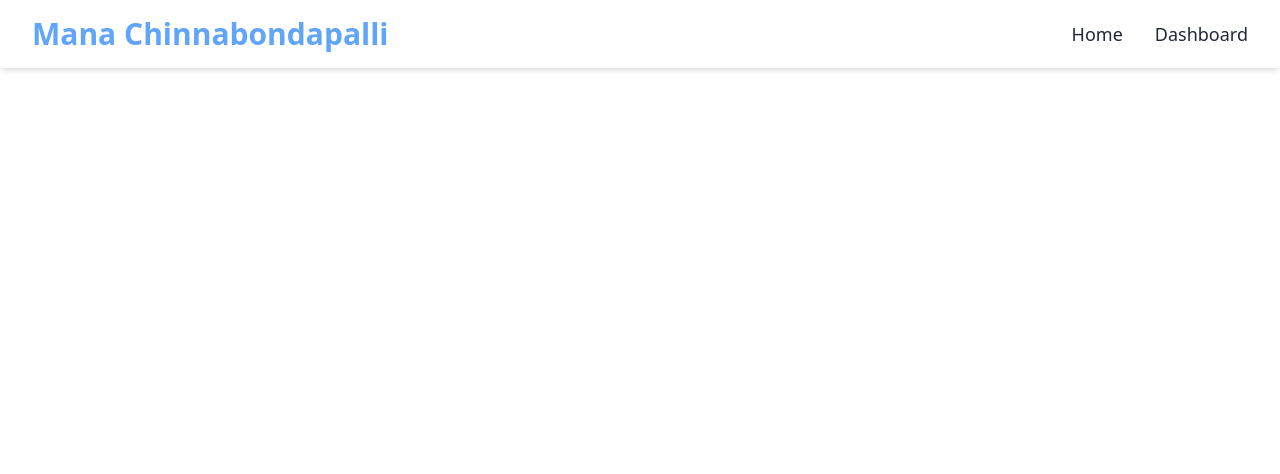
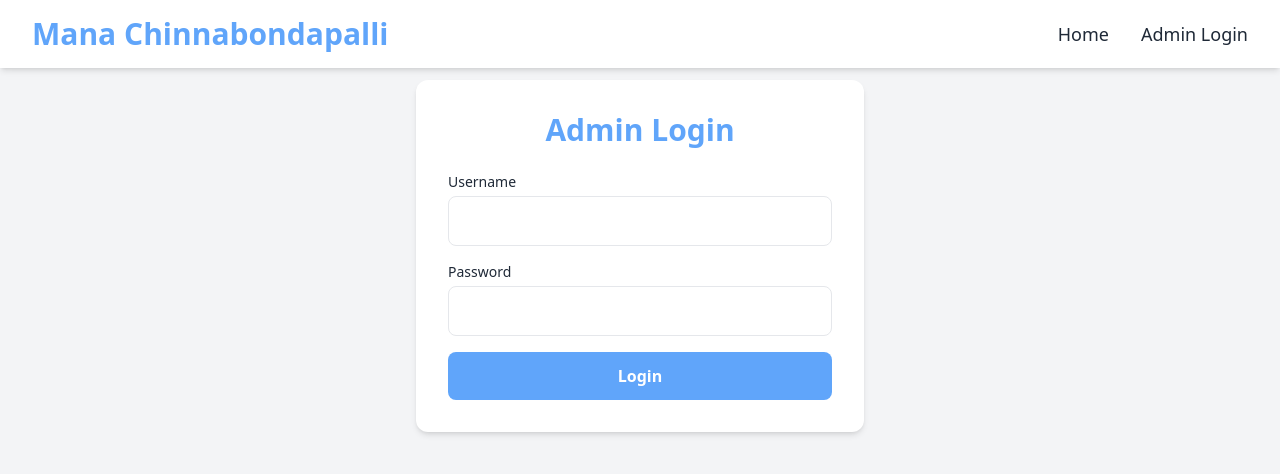
Before and after one commit to sampath112/village_app_frontend, a React (Create React App) app: page /admin in a window 1280 px wide. Shown: the top 474 px of the page. Built offline with nearby package versions, Linux system fonts and the light colour scheme.

Commit message:
after lohin

```diff
--- a/src/App.js
+++ b/src/App.js
@@ -1,18 +1,35 @@
-import { BrowserRouter as Router, Routes, Route } from 'react-router-dom';
+import { BrowserRouter as Router, Routes, Route, Navigate } from 'react-router-dom';
+import { AuthProvider } from './context/AuthContext';
 import Navbar from './components/Navbar';
 import Home from './pages/Home';
 import DashboardPage from './pages/DashboardPage';
-import './App.css';
+import AdminLogin from './components/AdminLogin';
+import { useAuth } from './context/AuthContext';
+
+const ProtectedRoute = ({ children }) => {
+  const { isAuthenticated } = useAuth();
+  return isAuthenticated ? children : <Navigate to="/admin" />;
+};
 
 function App() {
   return (
+    <AuthProvider>
       <Router>
         <Navbar />
         <Routes>
           <Route path="/" element={<Home />} />
-        <Route path="/dashboard" element={<DashboardPage />} />
+          <Route path="/admin" element={<AdminLogin />} />
+          <Route
+            path="/dashboard"
+            element={
+              <ProtectedRoute>
+                <DashboardPage />
+              </ProtectedRoute>
+            }
+          />
         </Routes>
       </Router>
+    </AuthProvider>
   );
 }
 
--- a/src/components/AdminLogin.jsx
+++ b/src/components/AdminLogin.jsx
@@ -1,17 +1,17 @@
-import { useState, useContext } from 'react';
+import { useState } from 'react';
 import { useNavigate } from 'react-router-dom';
 import axios from 'axios';
-import { AuthContext } from '../context/AuthContext';
+import { useAuth } from '../context/AuthContext';
 
 function AdminLogin() {
   const [formData, setFormData] = useState({ username: '', password: '' });
-  const { login } = useContext(AuthContext);
+  const { login } = useAuth();
   const navigate = useNavigate();
 
   const handleSubmit = async (e) => {
     e.preventDefault();
     try {
-      const res = await axios.post('https://app-backend-apho.onrender.com/api/auth/login', formData);
+      const res = await axios.post('http://localhost:8000/api/auth/login', formData);
       login(res.data.token);
       navigate('/dashboard');
     } catch (err) {
@@ -19,40 +19,41 @@ function AdminLogin() {
     }
   };
 
-  const handleChange = (e) => {
-    setFormData({ ...formData, [e.target.name]: e.target.value });
-  };
-
   return (
-    <div className="container mx-auto p-6">
+    <div className="min-h-screen bg-neutral py-20 px-4">
+      <div className="max-w-md mx-auto bg-white rounded-xl shadow-md p-8">
         <h2 className="text-3xl font-bold text-primary mb-6 text-center">Admin Login</h2>
-      <form onSubmit={handleSubmit} className="max-w-sm mx-auto bg-white p-8 rounded-lg shadow-lg">
-        <div className="mb-4">
-          <label className="block text-gray-700">Username</label>
+        <form onSubmit={handleSubmit} className="space-y-4">
+          <div>
+            <label className="block text-sm font-medium text-text mb-1">Username</label>
             <input
               type="text"
               name="username"
               value={formData.username}
-            onChange={handleChange}
-            className="w-full p-2 border rounded"
+              onChange={(e) => setFormData({...formData, username: e.target.value})}
+              className="w-full px-4 py-3 border border-gray-200 rounded-lg focus:outline-none focus:ring-2 focus:ring-accent"
               required
             />
           </div>
-        <div className="mb-4">
-          <label className="block text-gray-700">Password</label>
+          <div>
+            <label className="block text-sm font-medium text-text mb-1">Password</label>
             <input
               type="password"
               name="password"
               value={formData.password}
-            onChange={handleChange}
-            className="w-full p-2 border rounded"
+              onChange={(e) => setFormData({...formData, password: e.target.value})}
+              className="w-full px-4 py-3 border border-gray-200 rounded-lg focus:outline-none focus:ring-2 focus:ring-accent"
               required
             />
           </div>
-        <button type="submit" className="w-full bg-primary text-white p-2 rounded hover:bg-indigo-700">
+          <button
+            type="submit"
+            className="w-full bg-primary text-white font-bold py-3 rounded-lg hover:bg-blue-600 transition-all"
+          >
             Login
           </button>
         </form>
+      </div>
     </div>
   );
 }
--- a/src/components/Dashboard.jsx
+++ b/src/components/Dashboard.jsx
@@ -1,6 +1,7 @@
 import { useState, useEffect } from 'react';
 import axios from 'axios';
 import ProfileCard from './ProfileCard';
+import { useAuth } from '../context/AuthContext'; // Add this import with correct path
 
 function Dashboard() {
   const [profiles, setProfiles] = useState([]);
@@ -14,42 +15,33 @@ function Dashboard() {
     'Below 10th', '10th Pass', 'Intermediate', 'TTC', 'ITI', 'ITI+Apprenticeship',
     'Diploma', 'B.Tech', 'B.Sc', 'B.Com', 'B.Ed', 'Other Degree', 'MA', 'M.Com', 'M.Tech'
   ];
-
+  const { token } = useAuth();
   useEffect(() => {
-    fetchProfiles();
-  }, [filters]);
+    if (token) {  // Only fetch if token exists
+      fetchProfiles();
+    }
+  }, [filters, token]);
 
   const fetchProfiles = async () => {
     try {
-      const res = await axios.get('https://app-backend-apho.onrender.com/api/profiles ', {
+      const res = await axios.get('http://localhost:8000/api/profiles', {
         params: filters,
+        headers: {
+          'x-auth-token': token // Add the token to the request headers
+        }
       });
       setProfiles(res.data);
     } catch (err) {
       console.error('Error fetching profiles:', err);
+      if (err.response?.status === 401) {
+        // Handle unauthorized error - could redirect to login or show message
+        alert('Please login again');
+      }
     }
   };
 
   const handleFilterChange = (e) => {
     setFilters({ ...filters, [e.target.name]: e.target.value });
-  };
-
-  // Function to "remove" profile from UI
-  const handleFakeDelete = (id) => {
-    setProfiles(profiles.filter(profile => profile._id !== id));
-  };
-
-  // Real DELETE handler
-  const handleDelete = async (id) => {
-    if (!window.confirm('Are you sure you want to delete this profile?')) return;
-
-    try {
-      await axios.delete(`/api/profiles/${id}`);
-      setProfiles(profiles.filter(profile => profile._id !== id));
-    } catch (err) {
-      console.error('Error deleting profile:', err);
-      alert('Failed to delete profile');
-    }
   };
 
   return (
@@ -113,11 +105,7 @@ function Dashboard() {
             </p>
           ) : (
             profiles.map((profile) => (
-              <ProfileCard
-                key={profile._id}
-                profile={profile}
-                onDelete={() => handleDelete(profile._id)}
-              />
+              <ProfileCard key={profile._id} profile={profile} />
             ))
           )}
         </div>
--- a/src/components/Navbar.jsx
+++ b/src/components/Navbar.jsx
@@ -1,73 +1,82 @@
 import { useState } from 'react';
-import { Link } from 'react-router-dom';
+import { Link, useNavigate } from 'react-router-dom';
 import { FaBars, FaTimes } from 'react-icons/fa';
+import { useAuth } from '../context/AuthContext';
 
 function Navbar() {
   const [isOpen, setIsOpen] = useState(false);
+  const { isAuthenticated, logout } = useAuth();
+  const navigate = useNavigate();
 
-  const toggleMenu = () => {
-    setIsOpen(!isOpen);
+  const handleLogout = () => {
+    logout();
+    navigate('/');
   };
 
   return (
     <nav className="bg-white text-text fixed w-full top-0 z-50 shadow-md">
       <div className="container mx-auto px-4 sm:px-6 lg:px-8 py-4 flex justify-between items-center">
-        {/* Logo */}
-        <Link
-          to="/"
-          className="text-2xl sm:text-3xl font-bold text-primary hover:text-accent transition-all duration-300"
-        >
+        <Link to="/" className="text-2xl sm:text-3xl font-bold text-primary">
           Mana Chinnabondapalli
         </Link>
 
         {/* Desktop Menu */}
         <div className="hidden md:flex space-x-8">
-          <Link
-            to="/"
-            className="text-lg font-medium text-text hover:text-primary hover:scale-105 transition-all duration-300"
-          >
+          <Link to="/" className="text-lg font-medium text-text hover:text-primary">
             Home
           </Link>
-          <Link
-            to="/dashboard"
-            className="text-lg font-medium text-text hover:text-primary hover:scale-105 transition-all duration-300"
-          >
-            Dashboard
-          </Link>
+          {isAuthenticated ? (
+            <>
+              <Link to="/dashboard" className="text-lg font-medium text-text hover:text-primary">
+                Dashboard
+              </Link>
+              <button
+                onClick={handleLogout}
+                className="text-lg font-medium text-text hover:text-primary"
+              >
+                Logout
+              </button>
+            </>
+          ) : (
+            <Link to="/admin" className="text-lg font-medium text-text hover:text-primary">
+              Admin Login
+            </Link>
+          )}
         </div>
 
         {/* Mobile Menu Button */}
-        <button
-          className="md:hidden text-2xl text-text focus:outline-none hover:text-primary transition-colors duration-300"
-          onClick={toggleMenu}
-        >
-          {isOpen ? <FaTimes /> : <FaBars />}
-        </button>
+        <div className="md:hidden">
+          <button onClick={() => setIsOpen(!isOpen)}>
+            {isOpen ? <FaTimes size={24} /> : <FaBars size={24} />}
+          </button>
+        </div>
       </div>
 
       {/* Mobile Menu */}
-      <div
-        className={`md:hidden bg-white text-text absolute top-full left-0 w-full shadow-md transition-all duration-300 ease-in-out ${
-          isOpen ? 'max-h-96 opacity-100' : 'max-h-0 opacity-0 overflow-hidden'
-        }`}
-      >
-        <div className="flex flex-col items-center py-4 space-y-4">
-          <Link
-            to="/"
-            className="text-lg font-medium hover:text-primary hover:scale-105 transition-all duration-300"
-            onClick={toggleMenu}
-          >
+      {isOpen && (
+        <div className="md:hidden bg-white py-4 px-4">
+          <Link to="/" className="block py-2 text-text hover:text-primary">
             Home
           </Link>
-          <Link
-            to="/dashboard"
-            className="text-lg font-medium hover:text-primary hover:scale-105 transition-all duration-300"
-            onClick={toggleMenu}
-          >
-            Dashboard
-          </Link>
+          {isAuthenticated ? (
+            <>
+              <Link to="/dashboard" className="block py-2 text-text hover:text-primary">
+                Dashboard
+              </Link>
+              <button
+                onClick={handleLogout}
+                className="block w-full text-left py-2 text-text hover:text-primary"
+              >
+                Logout
+              </button>
+            </>
+          ) : (
+            <Link to="/admin" className="block py-2 text-text hover:text-primary">
+              Admin Login
+            </Link>
+          )}
         </div>
-      </div>
+      )}
     </nav>
   );
 }
--- a/src/components/ProfileCard.jsx
+++ b/src/components/ProfileCard.jsx
@@ -51,10 +51,8 @@ function ProfileCard({ profile, onDelete }) {
           </span>
         </p>
       </div>
-
-      {/* Delete Button */}
       <button
-        onClick={onDelete}
+        onClick={() => onDelete(profile._id)}
         className="mt-4 bg-red-600 text-white px-4 py-2 rounded-lg hover:bg-red-700 transition-all"
       >
         Delete Profile
--- /dev/null
+++ b/src/context/AuthContext.js
@@ -0,0 +1,35 @@
+// filepath: /home/rcts/Music/app for my village/frontend/src/context/AuthContext.js
+import { createContext, useState, useContext } from 'react';
+
+const AuthContext = createContext(null);
+
+export const AuthProvider = ({ children }) => {
+    const [isAuthenticated, setIsAuthenticated] = useState(false);
+    const [token, setToken] = useState(localStorage.getItem('token'));
+
+    const login = (token) => {
+      localStorage.setItem('token', token);
+      setToken(token);
+      setIsAuthenticated(true);
+    };
+
+    const logout = () => {
+      localStorage.removeItem('token');
+      setToken(null);
+      setIsAuthenticated(false);
+    };
+
+    return (
+      <AuthContext.Provider value={{ isAuthenticated, token, login, logout }}>
+        {children}
+      </AuthContext.Provider>
+    );
+  };
+
+  export const useAuth = () => {
+    const context = useContext(AuthContext);
+    if (!context) {
+      throw new Error('useAuth must be used within an AuthProvider');
+    }
+    return context;
+  };
--- a/src/pages/Home.jsx
+++ b/src/pages/Home.jsx
@@ -18,12 +18,13 @@ function Home() {
     'Diploma', 'B.Tech', 'B.Sc', 'B.Com', 'B.Ed', 'Other Degree', 'MA', 'M.Com', 'M.Tech'
   ];
 
-  const navigate = useNavigate();
 
+
+  // In the handleSubmit function, remove the navigate('/dashboard') line:
 const handleSubmit = async (e) => {
   e.preventDefault();
   try {
-      await axios.post('https://app-backend-apho.onrender.com/api/profiles', formData);
+    await axios.post('http://localhost:8000/api/profiles', formData);
     alert('Profile submitted successfully!');
     setFormData({
       name: '',
@@ -34,7 +35,8 @@ function Home() {
       branch: '',
       employmentStatus: '',
     });
-      navigate('/dashboard');
+    // Remove this line:
+    // navigate('/dashboard');
   } catch (err) {
     alert('Error submitting profile');
   }
```
Lines whose indentation alone changed are shown as unchanged.
